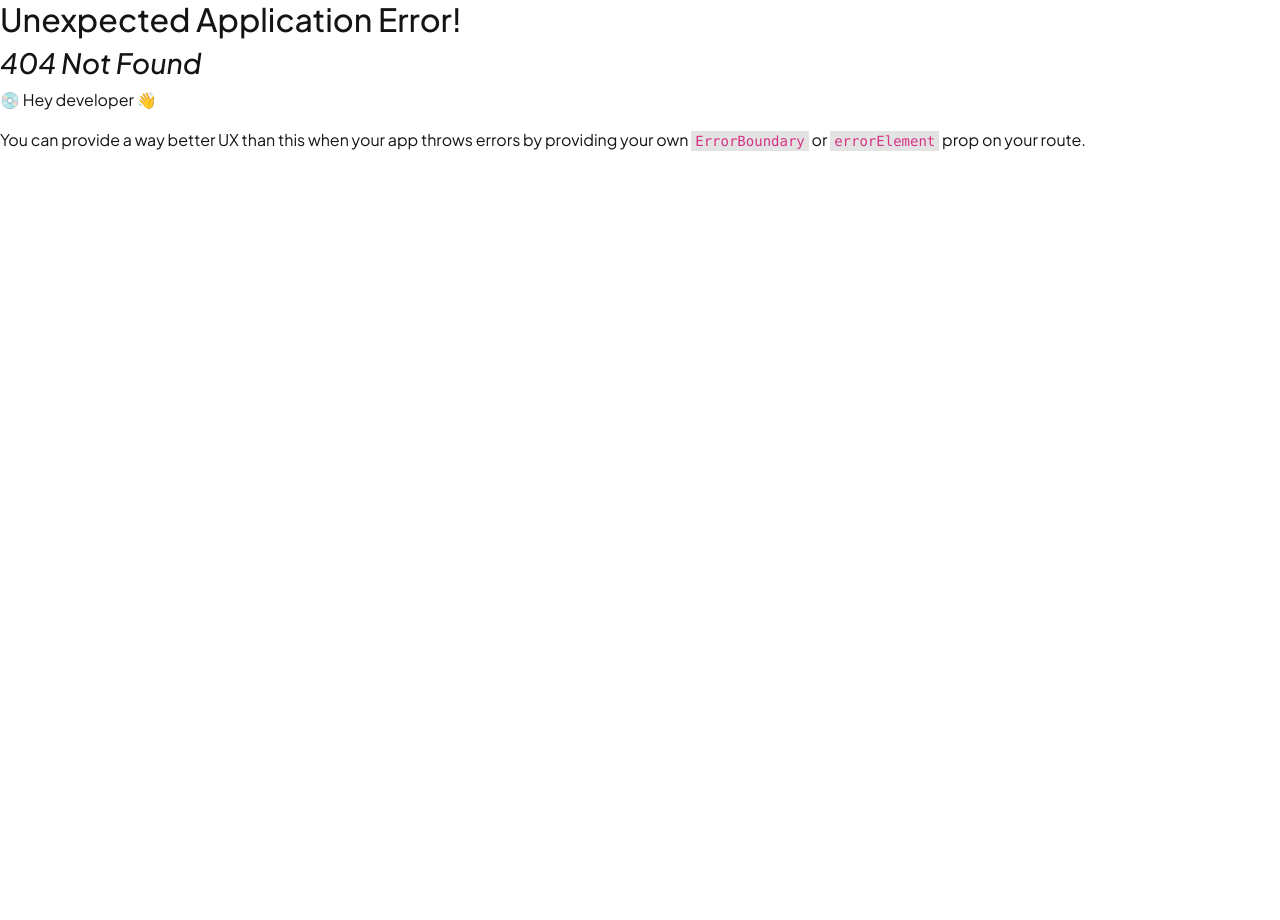
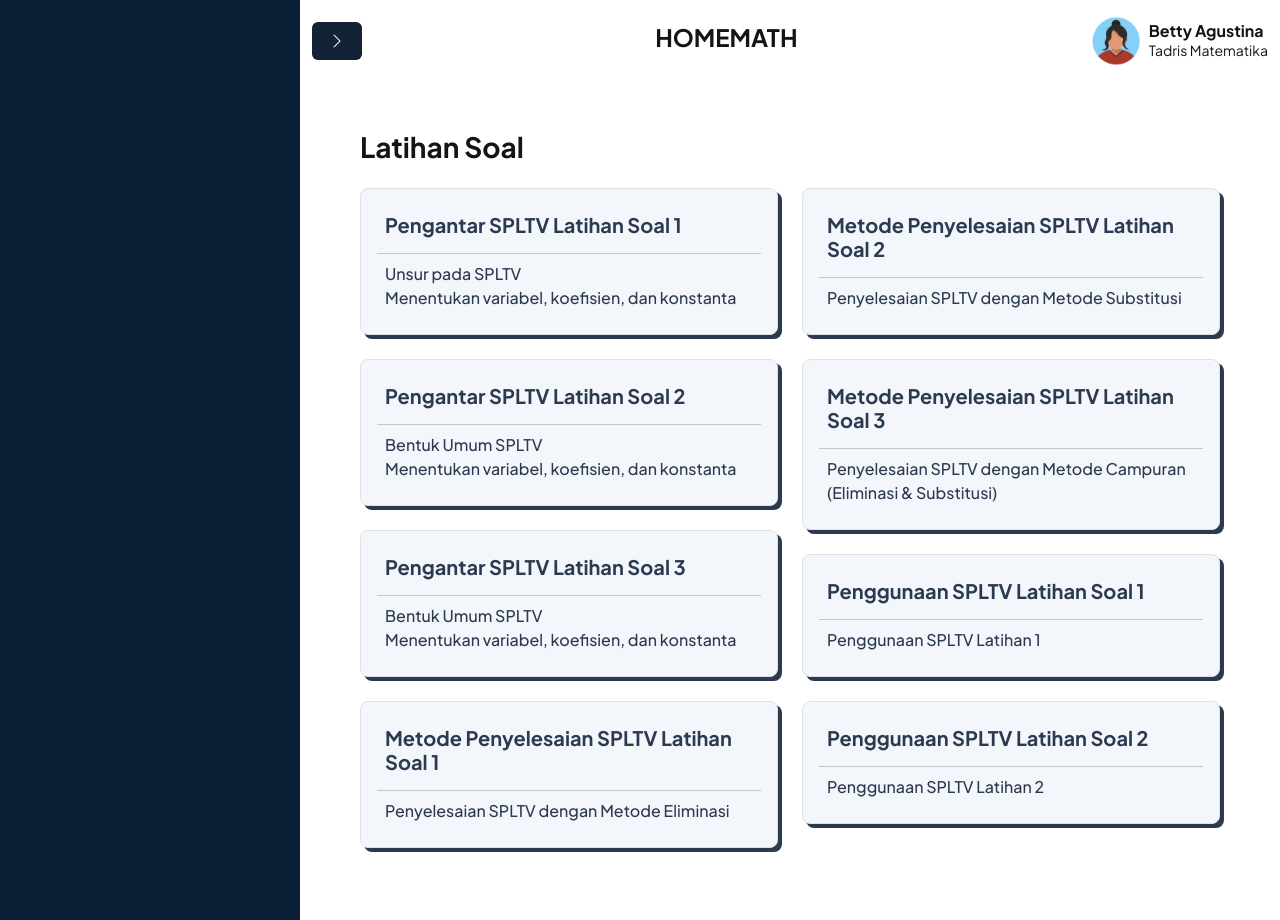
Before and after one commit to ferdhyihza/homemath-web, a React (Vite) app: page /latihan-soal in a window 1280 px wide. Before the commit this address had no page. Before the commit the page ends 800 px from the top, so only its background shows below. Built offline with nearby package versions, Linux system fonts and the light colour scheme.

Commit message:
latihan soal

```diff
--- a/src/components/layouts/NavbarContent.jsx
+++ b/src/components/layouts/NavbarContent.jsx
@@ -48,14 +48,14 @@ export default function NavbarContent() {
               </Link>
             </li>
             <li className="nav-item d-flex">
-              <a href="/materi" className="nav-link text-light fs-5">
+              <Link to="/materi" className="nav-link text-light fs-5">
                 <i className="bi bi-book me-3"></i>Materi
-              </a>
+              </Link>
             </li>
             <li className="nav-item d-flex">
-              <a className="nav-link text-light fs-5" href="#">
+              <Link to="/latihan-soal" className="nav-link text-light fs-5" href="#">
                 <i className="bi bi-journal-text me-3"></i> Latihan Soal
-              </a>
+              </Link>
             </li>
             <li className="nav-item d-flex">
               <a className="nav-link text-light fs-5" href="#">
--- a/src/main.jsx
+++ b/src/main.jsx
@@ -8,6 +8,7 @@ import { createBrowserRouter, RouterProvider } from 'react-router-dom';
 import Home from './pages/Home.jsx';
 import MindMap from './pages/MindMap.jsx';
 import SubjectMatter from './pages/SubjectMatter.jsx';
+import Exercise from './pages/Exercise.jsx';
 
 const router = createBrowserRouter([
   {
@@ -22,6 +23,10 @@ const router = createBrowserRouter([
     path: '/materi',
     element: <SubjectMatter />,
   },
+  {
+    path: '/latihan-soal',
+    element: <Exercise />,
+  },
 ]);
 
 createRoot(document.getElementById('root')).render(
--- /dev/null
+++ b/src/pages/Exercise.jsx
@@ -0,0 +1,86 @@
+import { Link } from 'react-router-dom';
+import Main from '../components/layouts/Main';
+import '../styles/SubjectMatter.css';
+
+export default function Exercise() {
+  return (
+    <>
+      <Main>
+        <h3 className="fw-bold pb-3">Latihan Soal</h3>
+        <div className="row">
+          <div className="col">
+            <Link to="" className="border d-flex rounded-3 mb-4 p-2 materi">
+              <div className="content p-2 w-100">
+                <h5 className="fw-bold p-2 d-inline-block">Pengantar SPLTV Latihan Soal 1</h5>
+                <hr className="my-0" />
+                <p className="p-2 mb-0 fw-medium">
+                  Unsur pada SPLTV <br />
+                  Menentukan variabel, koefisien, dan konstanta
+                </p>
+              </div>
+            </Link>
+            <Link to="" className="border d-flex rounded-3 mb-4 p-2 materi">
+              <div className="content p-2 w-100">
+                <h5 className="fw-bold p-2 d-inline-block">Pengantar SPLTV Latihan Soal 2</h5>
+                <hr className="my-0" />
+                <p className="p-2 mb-0 fw-medium">
+                  Bentuk Umum SPLTV <br />
+                  Menentukan variabel, koefisien, dan konstanta
+                </p>
+              </div>
+            </Link>
+            <Link to="" className="border d-flex rounded-3 mb-4 p-2 materi">
+              <div className="content p-2 w-100">
+                <h5 className="fw-bold p-2 d-inline-block">Pengantar SPLTV Latihan Soal 3</h5>
+                <hr className="my-0" />
+                <p className="p-2 mb-0 fw-medium">
+                  Bentuk Umum SPLTV <br />
+                  Menentukan variabel, koefisien, dan konstanta
+                </p>
+              </div>
+            </Link>
+            <Link to="" className="border d-flex rounded-3 mb-4 p-2 materi">
+              <div className="content p-2 w-100">
+                <h5 className="fw-bold p-2 d-inline-block">Metode Penyelesaian SPLTV Latihan Soal 1</h5>
+                <hr className="my-0" />
+                <p className="p-2 mb-0 fw-medium">Penyelesaian SPLTV dengan Metode Eliminasi</p>
+              </div>
+            </Link>
+          </div>
+          <div className="col">
+            <Link to="" className="border d-flex rounded-3 mb-4 p-2 materi">
+              <div className="content p-2 w-100">
+                <h5 className="fw-bold p-2 d-inline-block">Metode Penyelesaian SPLTV Latihan Soal 2</h5>
+                <hr className="my-0" />
+                <p className="p-2 mb-0 fw-medium">
+                  Penyelesaian SPLTV dengan Metode Substitusi <br />
+                </p>
+              </div>
+            </Link>
+            <Link to="" className="border d-flex rounded-3 mb-4 p-2 materi">
+              <div className="content p-2 w-100">
+                <h5 className="fw-bold p-2 d-inline-block">Metode Penyelesaian SPLTV Latihan Soal 3</h5>
+                <hr className="my-0" />
+                <p className="p-2 mb-0 fw-medium">Penyelesaian SPLTV dengan Metode Campuran (Eliminasi & Substitusi)</p>
+              </div>
+            </Link>
+            <Link to="" className="border d-flex rounded-3 mb-4 p-2 materi">
+              <div className="content p-2 w-100">
+                <h5 className="fw-bold p-2 d-inline-block">Penggunaan SPLTV Latihan Soal 1</h5>
+                <hr className="my-0" />
+                <p className="p-2 mb-0 fw-medium">Penggunaan SPLTV Latihan 1</p>
+              </div>
+            </Link>
+            <Link to="" className="border d-flex rounded-3 mb-4 p-2 materi">
+              <div className="content p-2 w-100">
+                <h5 className="fw-bold p-2 d-inline-block">Penggunaan SPLTV Latihan Soal 2</h5>
+                <hr className="my-0" />
+                <p className="p-2 mb-0 fw-medium">Penggunaan SPLTV Latihan 2</p>
+              </div>
+            </Link>
+          </div>
+        </div>
+      </Main>
+    </>
+  );
+}
--- a/src/pages/Home.jsx
+++ b/src/pages/Home.jsx
@@ -46,7 +46,7 @@ export default function Home() {
             <Link to="/materi" className="col rounded-1 mx-3 menu d-flex justify-content-center align-items-center">
               <i className="bi bi-book me-2"></i>Materi
             </Link>
-            <Link to="" className="col rounded-1 mx-3 menu d-flex justify-content-center align-items-center">
+            <Link to="/latihan-soal" className="col rounded-1 mx-3 menu d-flex justify-content-center align-items-center">
               <i className="bi bi-journal-text me-2"></i> Latihan Soal
             </Link>
             <Link to="" className="col rounded-1 mx-3 menu d-flex justify-content-center align-items-center">
--- a/src/pages/SubjectMatter.jsx
+++ b/src/pages/SubjectMatter.jsx
@@ -64,7 +64,7 @@ export default function SubjectMatter() {
         <h3 className="fw-bold py-3">Lainnya</h3>
         <div className="row">
           <div className="col">
-            <Link className="border d-flex rounded-3 mb-4 p-2 materi">
+            <Link to="/latihan-soal" className="border d-flex rounded-3 mb-4 p-2 materi">
               <div className="content p-2 w-100">
                 <h5 className="fw-bold p-2 d-inline-block">Latihan Soal</h5>
                 <hr className="my-0" />
```
